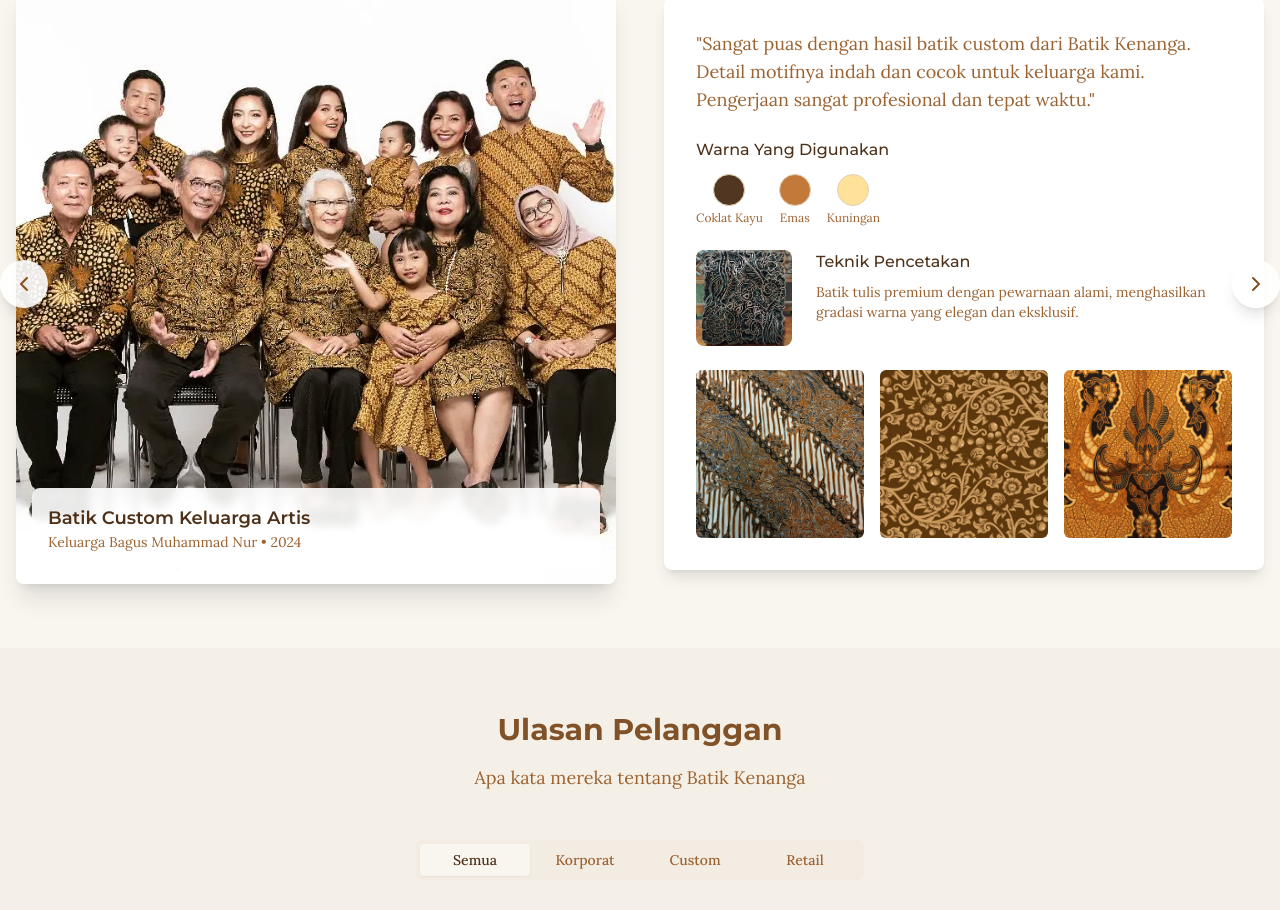
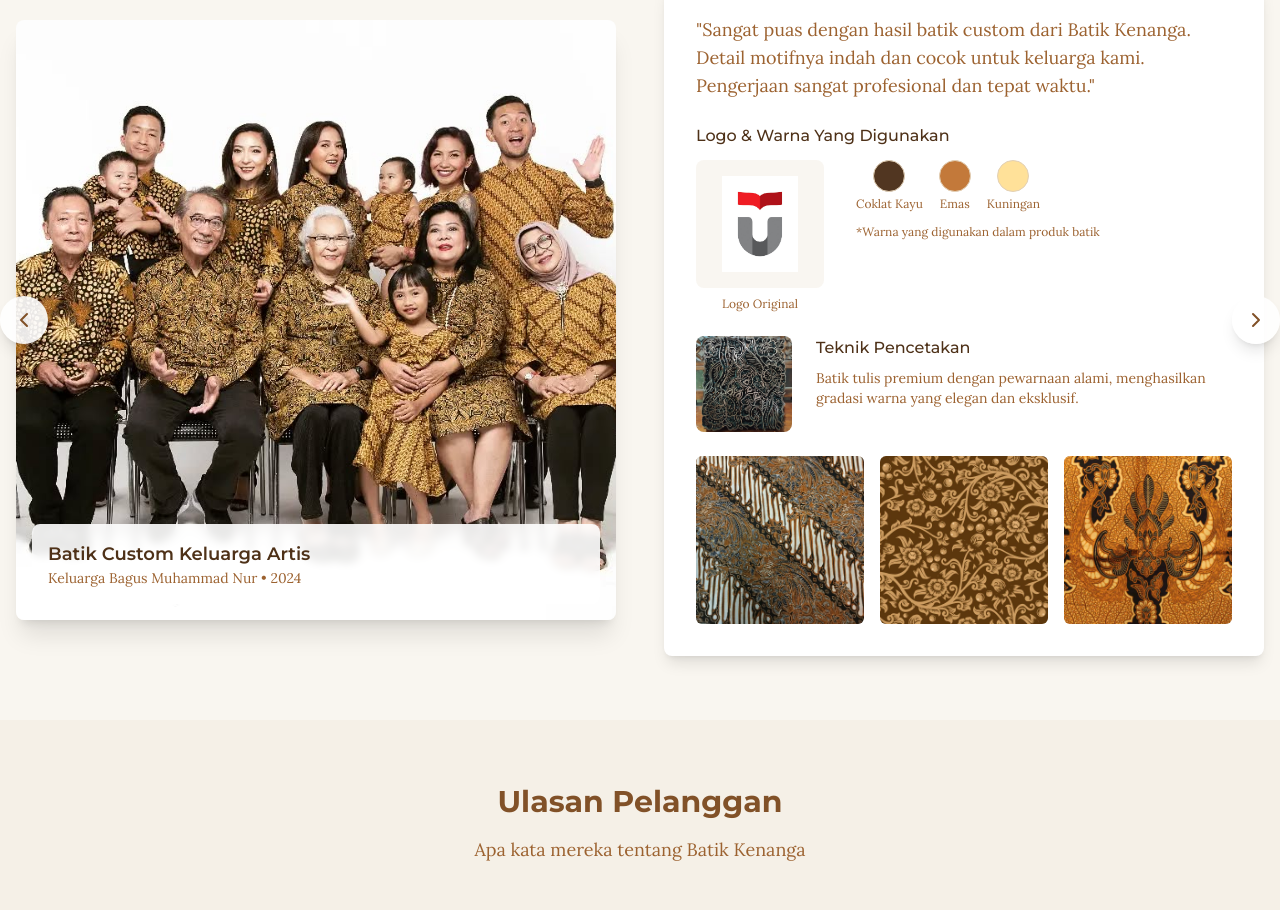
Before and after one commit to wasis-wsn/batik-kenanga, a React (Vite) app: page /costumers in a window 1280 px wide. Shown: the part 1279-2189 px from the top of the page. Built offline with nearby package versions, Linux system fonts and the light colour scheme.

Commit message:
rev logo dan figur

```diff
--- a/src/data/companyData.js
+++ b/src/data/companyData.js
@@ -1,4 +1,3 @@
-
 export const companyInfo = {
   name: "Batik Kenanga",
   tagline: "Bring Up Your Identity",
@@ -52,10 +51,18 @@ export const companyInfo = {
   ],
   team: [
     {
+      name: "Alm. Ibu Ratna Kenanga",
+      position: "Pendiri Pertama",
+      period: "1999 - 2007",
+      bio: "Pencetus visi Batik Kenanga yang meletakkan fondasi kuat untuk pelestarian dan inovasi batik tradisional. Warisan beliau dalam teknik dan filosofi batik tetap menjadi panduan utama kami hingga kini.",
+      imageUrl: "https://images.unsplash.com/photo-1580308782063-69551a8dc68c"
+    },
+    {
       name: "Ibu Kenanga Sari",
       position: "Pendiri & Maestro Batik",
-      bio: "Dengan lebih dari 30 tahun pengalaman, Ibu Kenanga adalah jantung dan jiwa dari setiap desain yang lahir.",
-      imageUrl: "https://images.unsplash.com/photo-1580308782063-69551a8dc68c?crop=entropy&cs=tinysrgb&fit=max&fm=jpg&ixid=M3wzNjAzNTV8MHwxfHNlYXJjaHwxfHxlbGRlcmx5JTIwaW5kb25lc2lhbiUyMHdvbWFuJTIwYmF0aWt8ZW58MHx8fHwxNzA5NzMyNzYyfDA&ixlib=rb-4.0.3&q=80&w=1080"
-    },
+      period: "2007 - Sekarang",
+      bio: "Melanjutkan warisan Ibu Ratna dengan memadukan tradisi dan inovasi. Dengan lebih dari 30 tahun pengalaman, Ibu Kenanga adalah jantung dan jiwa dari setiap desain yang lahir di era modern Batik Kenanga.",
+      imageUrl: "https://images.unsplash.com/photo-1580308782063-69551a8dc68c"
+    }
   ],
 };
--- a/src/data/testimonialData.js
+++ b/src/data/testimonialData.js
@@ -12,6 +12,7 @@ export const testimonials = [
         "/images/customer1-2.jpg",
         "/images/customer1-3.jpg"
       ],
+      logo: "/images/sample-logo.jpeg",
       colors: [
         { name: "Coklat Kayu", hex: "#513621" },
         { name: "Emas", hex: "#C3793A" },
@@ -35,6 +36,7 @@ export const testimonials = [
         "/images/customer2-2.jpg",
         "/images/customer2-3.jpg"
       ],
+      logo: "/images/sample-logo.jpeg",
       colors: [
         { name: "Ungu Royal", hex: "#5E2B88" },
         { name: "Ungu", hex: "#A374C5" },
@@ -58,6 +60,7 @@ export const testimonials = [
         "/images/customer3-2.jpg",
         "/images/customer3-3.jpg"
       ],
+      logo: "/images/sample-logo.jpeg",
       colors: [
         { name: "Hijau Kaya", hex: "#0C4151" },
         { name: "Jambu", hex: "#D1A9A7" },
--- a/src/pages/AboutPage.jsx
+++ b/src/pages/AboutPage.jsx
@@ -1,4 +1,3 @@
-
 import React from 'react';
 import { motion } from 'framer-motion';
 import { companyInfo } from '@/data/companyData';
@@ -136,12 +135,14 @@ const AboutPage = () => {
       <section className="py-16 lg:py-24 bg-secondary/30">
         <div className="container mx-auto px-4">
           <div className="text-center mb-12">
-            <h2 className="text-3xl lg:text-4xl font-montserrat font-bold text-primary mb-4">Sosok Di Balik Batik Kenanga</h2>
+            <h2 className="text-3xl lg:text-4xl font-montserrat font-bold text-primary mb-4">
+              Sosok Di Balik Batik Kenanga
+            </h2>
             <p className="font-playfair-display text-xl text-muted-foreground max-w-2xl mx-auto">
-              Figur-figur kunci di balik dedikasi dan kualitas Batik Kenanga.
+              Figur-figur kunci yang membangun dan mengembangkan warisan Batik Kenanga.
             </p>
           </div>
-          <div className="grid md:grid-cols-1 gap-10 max-w-4xl mx-auto">
+          <div className="grid md:grid-cols-2 gap-10 max-w-4xl mx-auto">
             {companyInfo.team.map((member, index) => (
               <motion.div
                 key={index}
@@ -156,8 +157,15 @@ const AboutPage = () => {
                 </div>
                 <div className="p-6 sm:w-2/3">
                   <h3 className="font-montserrat font-bold text-2xl text-foreground">{member.name}</h3>
-                  <p className="font-playfair-display text-lg text-primary mb-3">{member.position}</p>
-                  <p className="text-muted-foreground leading-relaxed">{member.bio}</p>
+                  <div className="space-y-2">
+                    <p className="font-playfair-display text-lg text-primary">{member.position}</p>
+                    <p className="text-sm text-muted-foreground font-medium italic">
+                      {member.period}
+                    </p>
+                  </div>
+                  <div className="mt-3 border-t border-border pt-3">
+                    <p className="text-muted-foreground leading-relaxed">{member.bio}</p>
+                  </div>
                 </div>
               </motion.div>
             ))}
--- a/src/pages/CostumerPage.jsx
+++ b/src/pages/CostumerPage.jsx
@@ -254,9 +254,28 @@ const CostumerPage = () => {
                 {/* Color Information Section */}
                 <div className="mb-6">
                   <h4 className="font-montserrat font-medium text-foreground mb-3">
-                    Warna Yang Digunakan
+                    Logo & Warna Yang Digunakan
                   </h4>
-                  <div className="flex items-center gap-4 mb-4">
+                  <div className="flex items-start gap-8">
+                    {/* Logo Section */}
+                    {testimonials[activeTestimonial].logo && (
+                      <div className="w-32 flex-shrink-0">
+                        <div className="aspect-square bg-secondary/30 rounded-lg p-4 flex items-center justify-center">
+                          <img
+                            src={testimonials[activeTestimonial].logo}
+                            alt={`Logo ${testimonials[activeTestimonial].customerName}`}
+                            className="max-w-full max-h-full object-contain"
+                          />
+                        </div>
+                        <p className="text-xs text-muted-foreground text-center mt-2">
+                          Logo Original
+                        </p>
+                      </div>
+                    )}
+
+                    {/* Colors Section */}
+                    <div className="flex-1">
+                      <div className="flex items-center gap-4">
                         {testimonials[activeTestimonial].colors?.map((color, index) => (
                           <div key={index} className="flex flex-col items-center">
                             <div
@@ -268,6 +287,11 @@ const CostumerPage = () => {
                             </span>
                           </div>
                         ))}
+                      </div>
+                      <p className="text-xs text-muted-foreground mt-3">
+                        *Warna yang digunakan dalam produk batik
+                      </p>
+                    </div>
                   </div>
                 </div>
 
```
Lines whose indentation alone changed are shown as unchanged.
